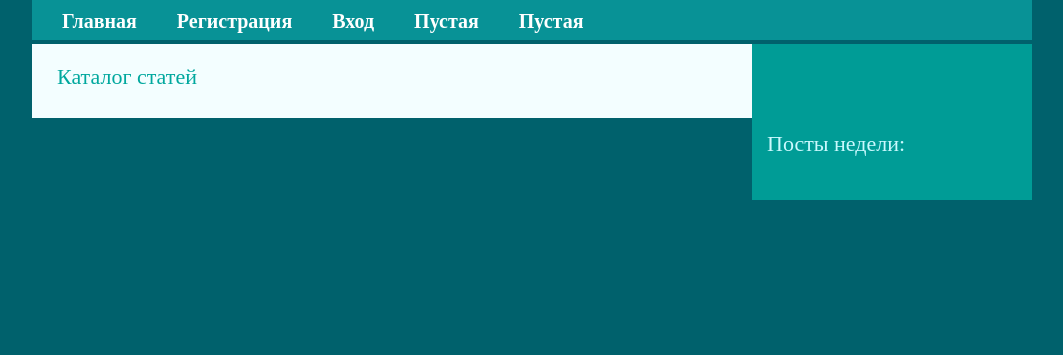
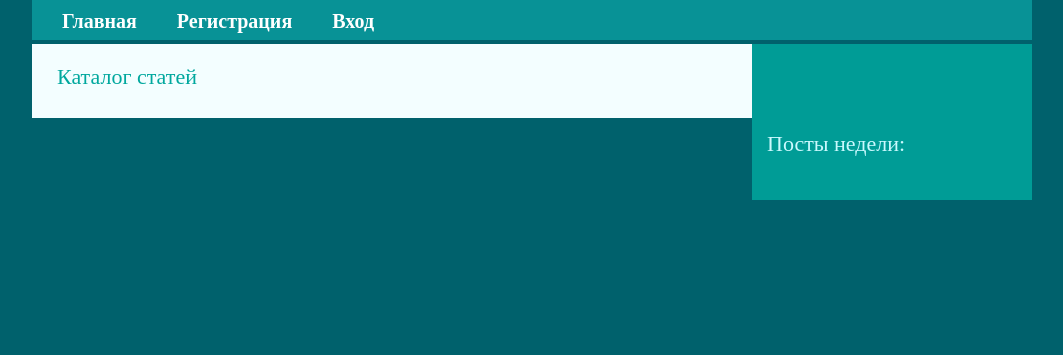
Before and after one commit to KalagurAndrey/news-aND, a PHP site: page /index.php in a window 1280 px wide. Shown: the part 65-420 px from the top of the page, without its empty margins (108-1171 px from the left). Run offline with PHP 8.4, Linux system fonts and the light colour scheme; data that the repository does not hold is empty; some libraries are stand-ins or nearby versions.

Commit message:
delete empty links

```diff
--- a/includes/header.php
+++ b/includes/header.php
@@ -26,10 +26,4 @@
         <a href="login.php">
             <div class="menu">Вход</div>
         </a>
-        <a href="#">
-            <div class="menu">Пустая</div>
-        </a>
-        <a href="#">
-            <div class="menu">Пустая</div>
-        </a>
     </div>
```
